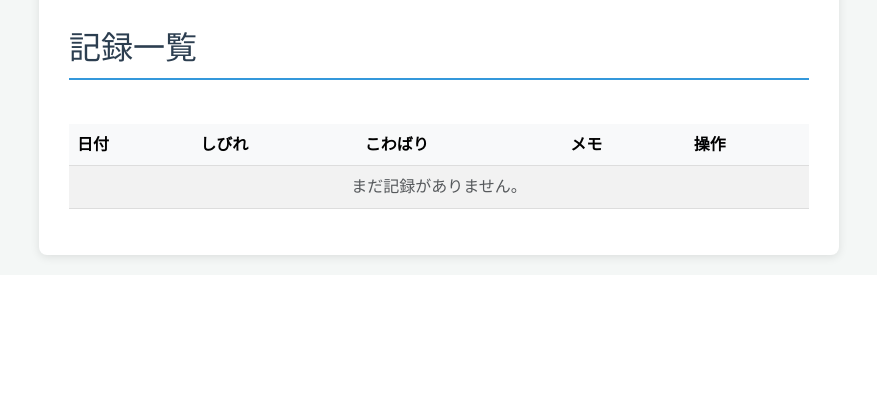
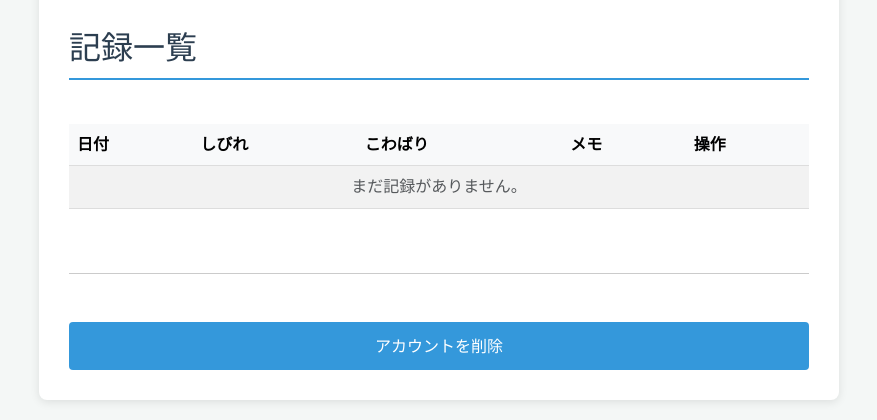
Before and after one commit to fore1f/kiroku-app, a Flask app: page / in a window 1280 px wide. Shown: the part 1511-1931 px from the top of the page, without its empty margins (201-1078 px from the left). Before the commit the page ends 1775 px from the top, so only its background shows below. Run offline with Flask 3, Linux system fonts and the light colour scheme; the visitor is signed in with stand-in values (Sample User, id 1); data that the repository does not hold is empty.

Commit message:
Add account deletion feature

```diff
--- a/app.py
+++ b/app.py
@@ -169,6 +169,15 @@ def delete_record(record_id):
     flash('記録を削除しました。', 'success')
     return redirect(url_for('index'))
 
+@app.route('/delete_account', methods=['POST'])
+@login_required
+def delete_account():
+    db.session.delete(current_user)
+    db.session.commit()
+    logout_user()
+    flash('アカウントとすべての記録が削除されました。', 'info')
+    return redirect(url_for('login'))
+
 @app.route('/report')
 @login_required
 def report():
@@ -211,5 +220,10 @@ def init_db_command():
     db.create_all()
     print("データベースを初期化しました。")
 
+# アプリケーションコンテキスト内でデータベーステーブルを作成
+# gunicorn が app オブジェクトをロードする際に実行されるようにする
+with app.app_context():
+    db.create_all()
+
 if __name__ == '__main__':
     app.run(debug=True)
--- a/templates/index.html
+++ b/templates/index.html
@@ -193,4 +193,12 @@
             </tbody>
         </table>
     </div>
+
+    <hr class="my-5">
+
+    <div class="text-center">
+        <form action="{{ url_for('delete_account') }}" method="post" onsubmit="return confirm('本当にアカウントとすべての記録を削除しますか？この操作は元に戻せません。');">
+            <button type="submit" class="btn btn-danger">アカウントを削除</button>
+        </form>
+    </div>
 {% endblock %}
```
